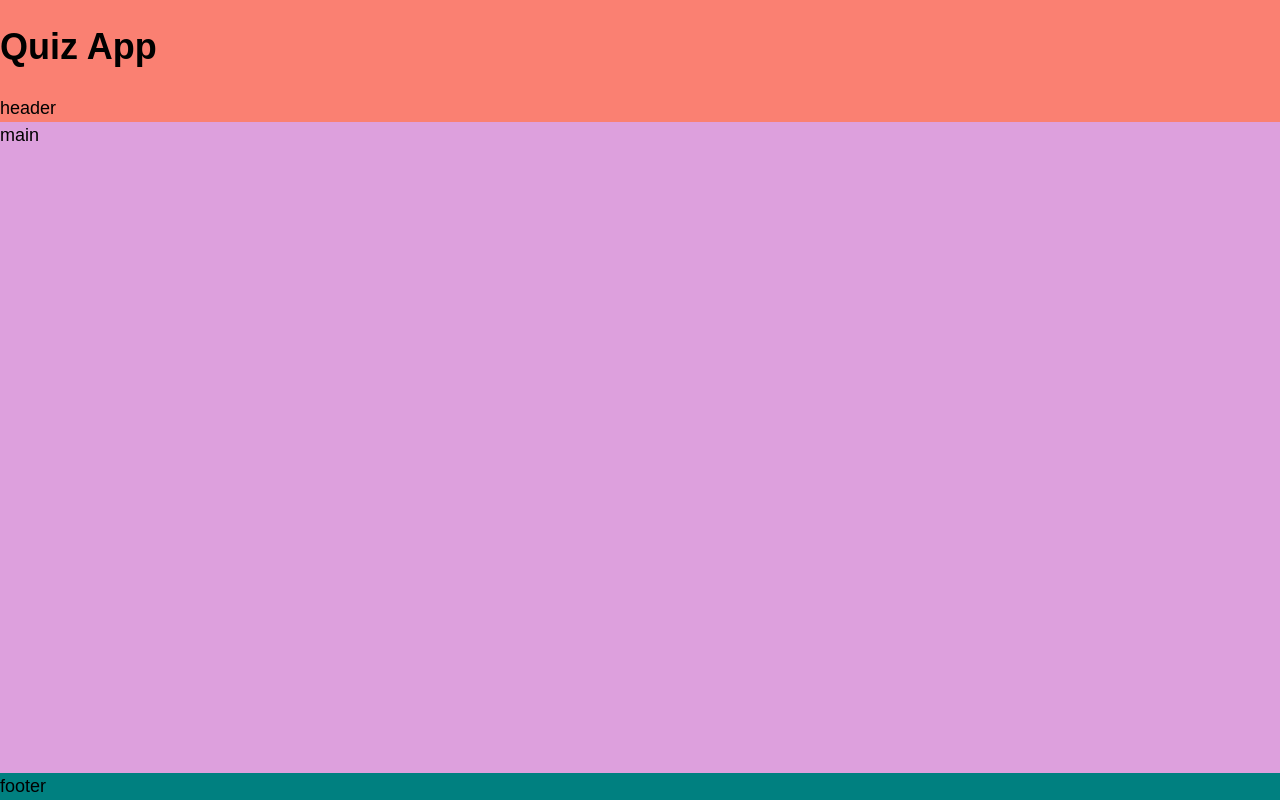
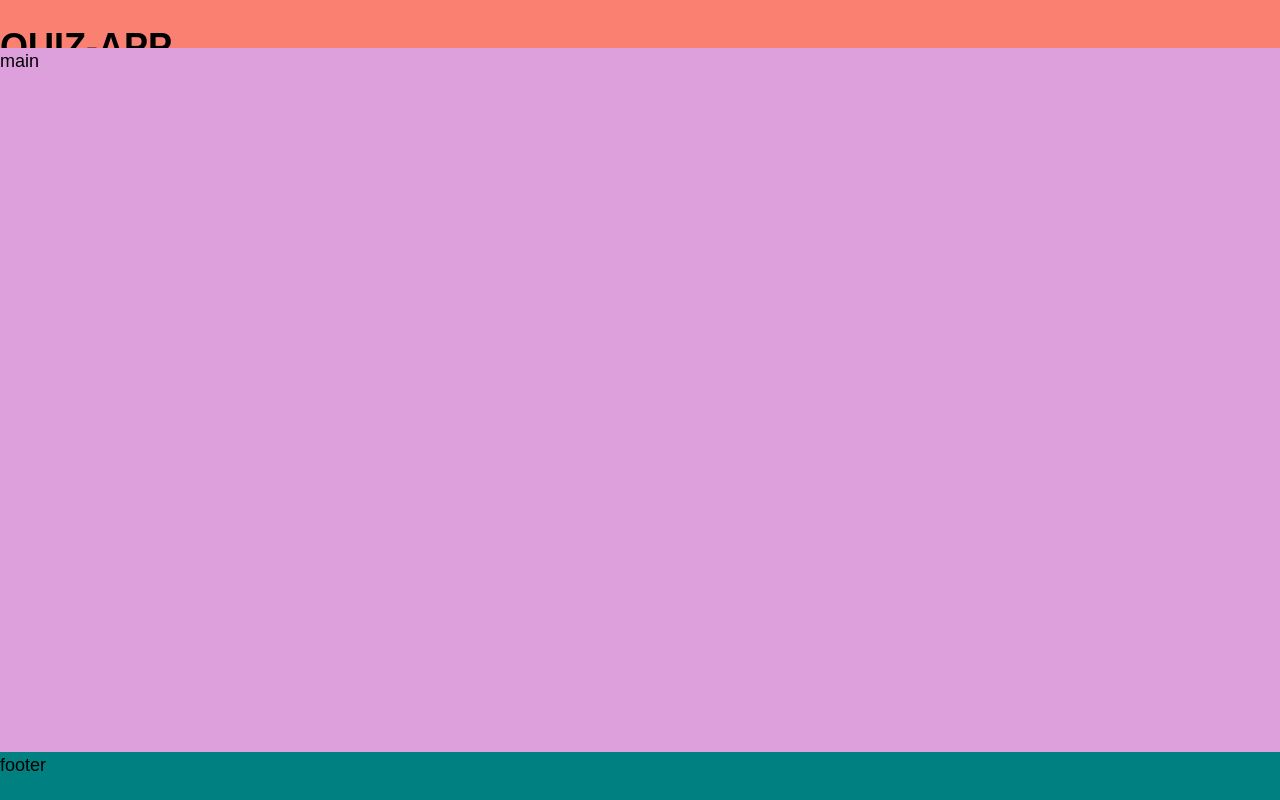
Before and after one commit to AmmNJ/quiz-app, a website: page index.html in a window 1280 px wide. Drawn offline with Linux system fonts and the light colour scheme.

Commit message:
Optimize app-grid

```diff
--- a/index.html
+++ b/index.html
@@ -9,8 +9,7 @@
 
   <body class="app-grid">
     <header class="app-grid__header">
-      <h1>Quiz App</h1>
-      header
+      <h1>QUIZ-APP</h1>
     </header>
 
     <main class="app-grid__main">main</main>
--- a/styles/components/_app-grid.css
+++ b/styles/components/_app-grid.css
@@ -1,25 +1,18 @@
 .app-grid {
   display: grid;
-  grid-template-rows: auto 1fr auto;
-  grid-template-areas:
-    'header'
-    'main'
-    'footer';
+  grid-template-rows: 48px auto 48px;
   height: 100vh;
 }
 
 .app-grid__header {
   background-color: salmon;
-  grid-area: header;
 }
 
 .app-grid__main {
   background-color: plum;
-  grid-area: main;
-  overflow: scroll;
+  overflow-y: scroll;
 }
 
 .app-grid__footer {
   background-color: teal;
-  grid-area: footer;
 }
```
